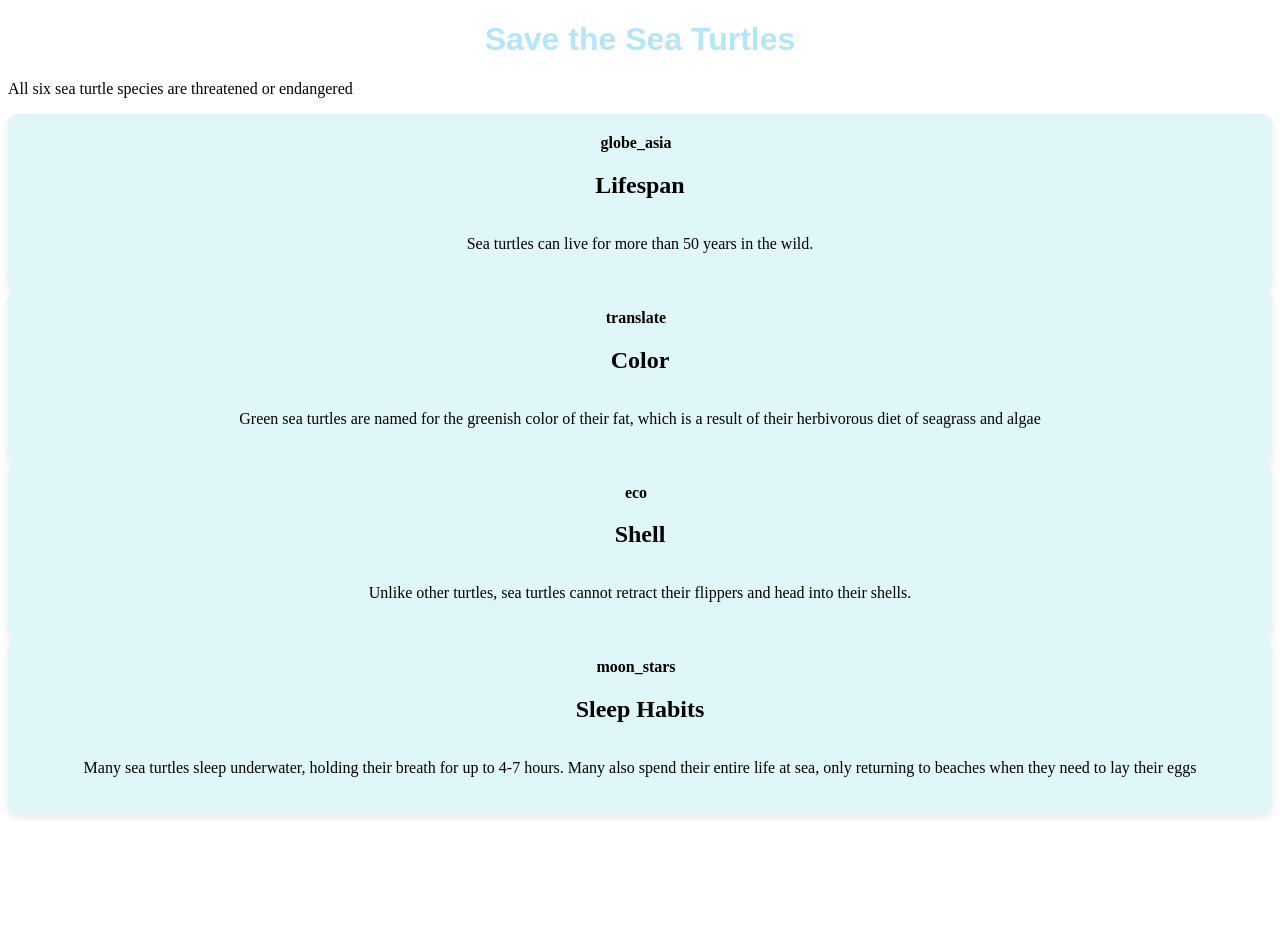
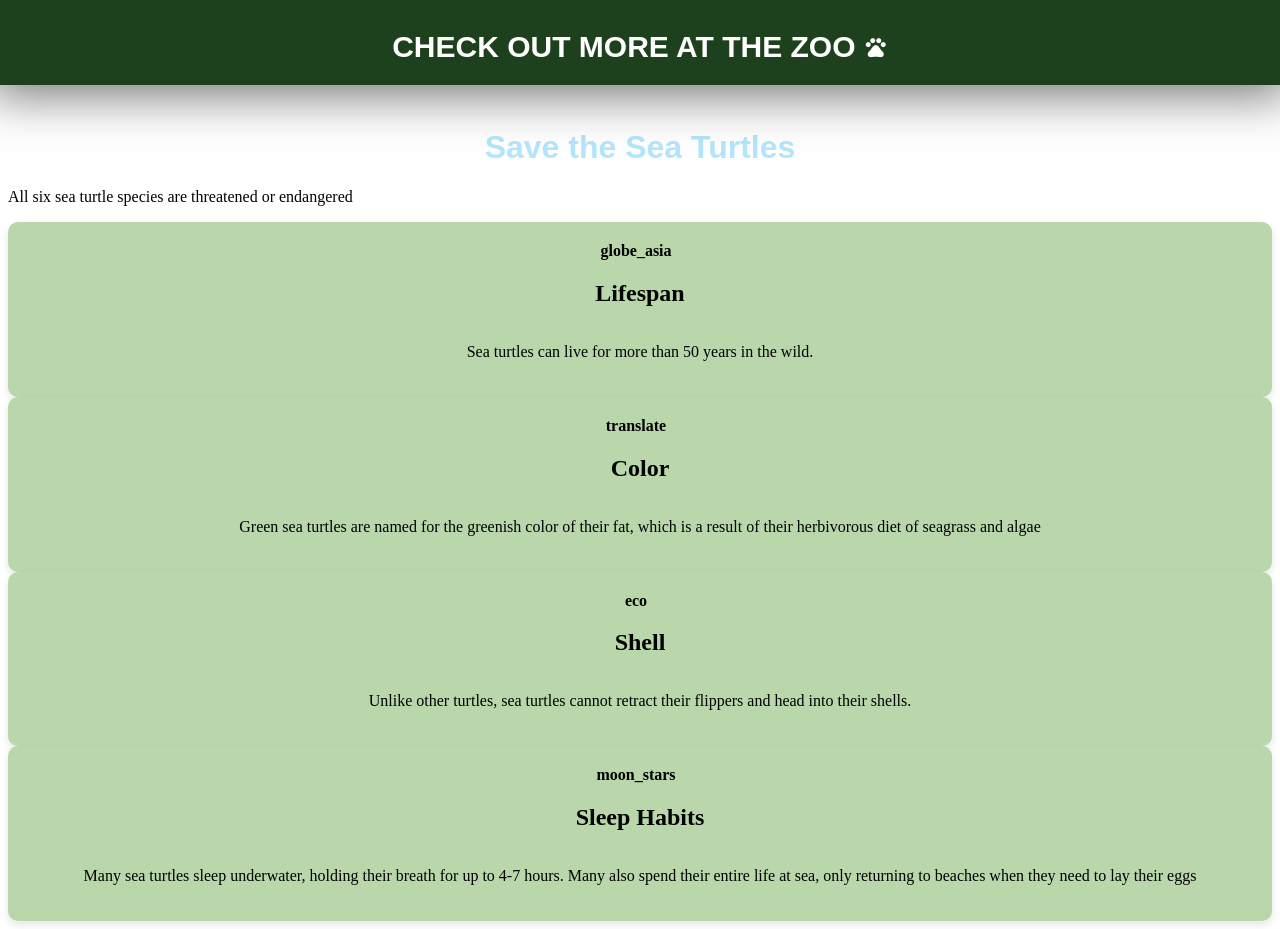
Before and after one commit to KaileyLiou/Turtles, a SvelteKit app: page / in a window 1280 px wide. Before the commit the page ends 821 px from the top, so only its background shows below. Built offline with nearby package versions, Linux system fonts and the light colour scheme; a web font is replaced by a local one.

Commit message:
changed background color

```diff
--- a/src/routes/+page.svelte
+++ b/src/routes/+page.svelte
@@ -34,6 +34,8 @@
 
 </script>
 
+    <Banner />
+
 <style>
     h1 {
         color: #b3e5fc;
@@ -47,7 +49,7 @@
         align-items: center;
         justify-content: center;
         padding: 20px;
-        background-color: #e0f7fa;
+        background-color: #b9d7aa;
         border-radius: 10px;
         box-shadow: 0 4px 8px rgba(0, 0, 0, 0.1);
     }
```
